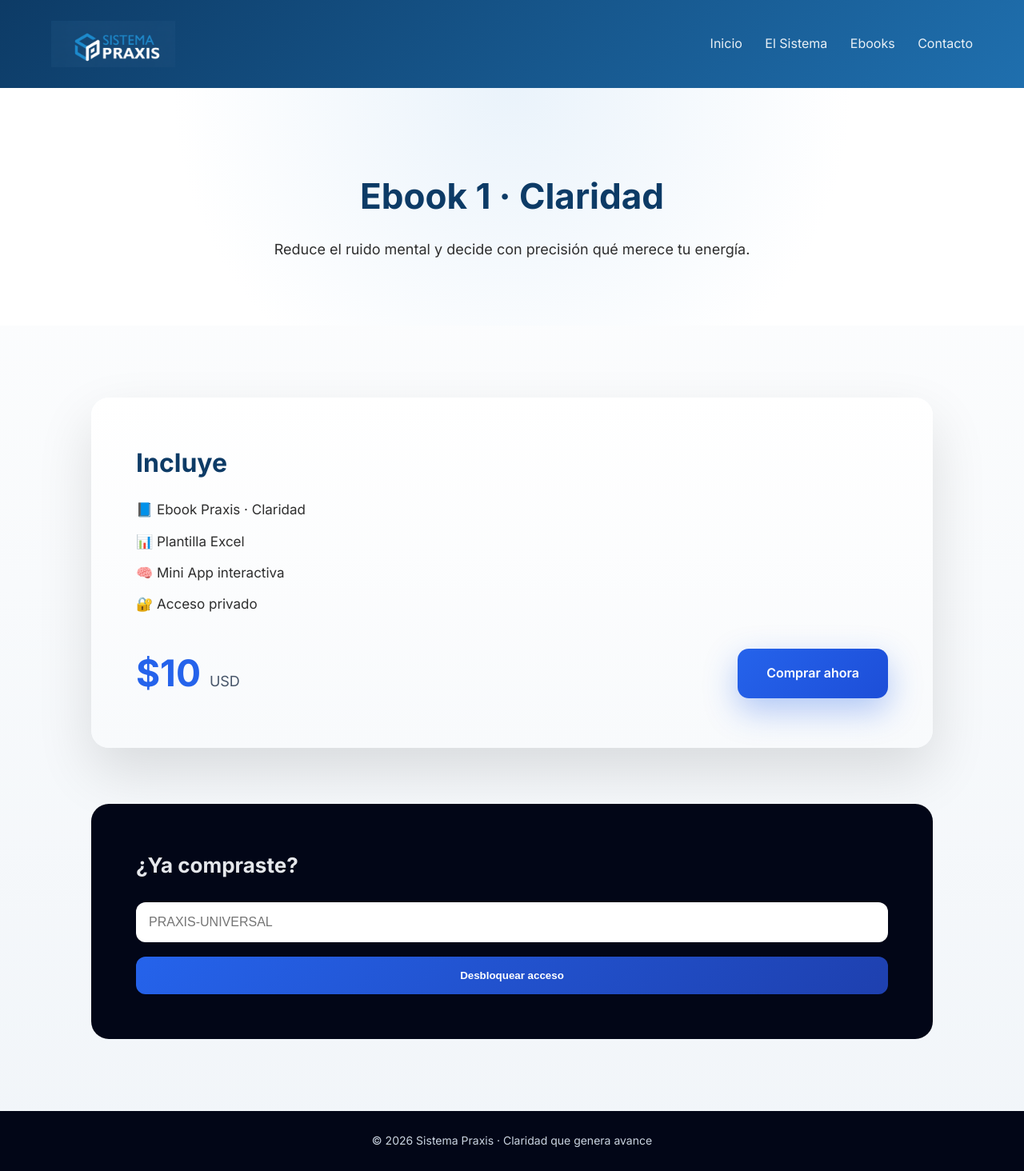
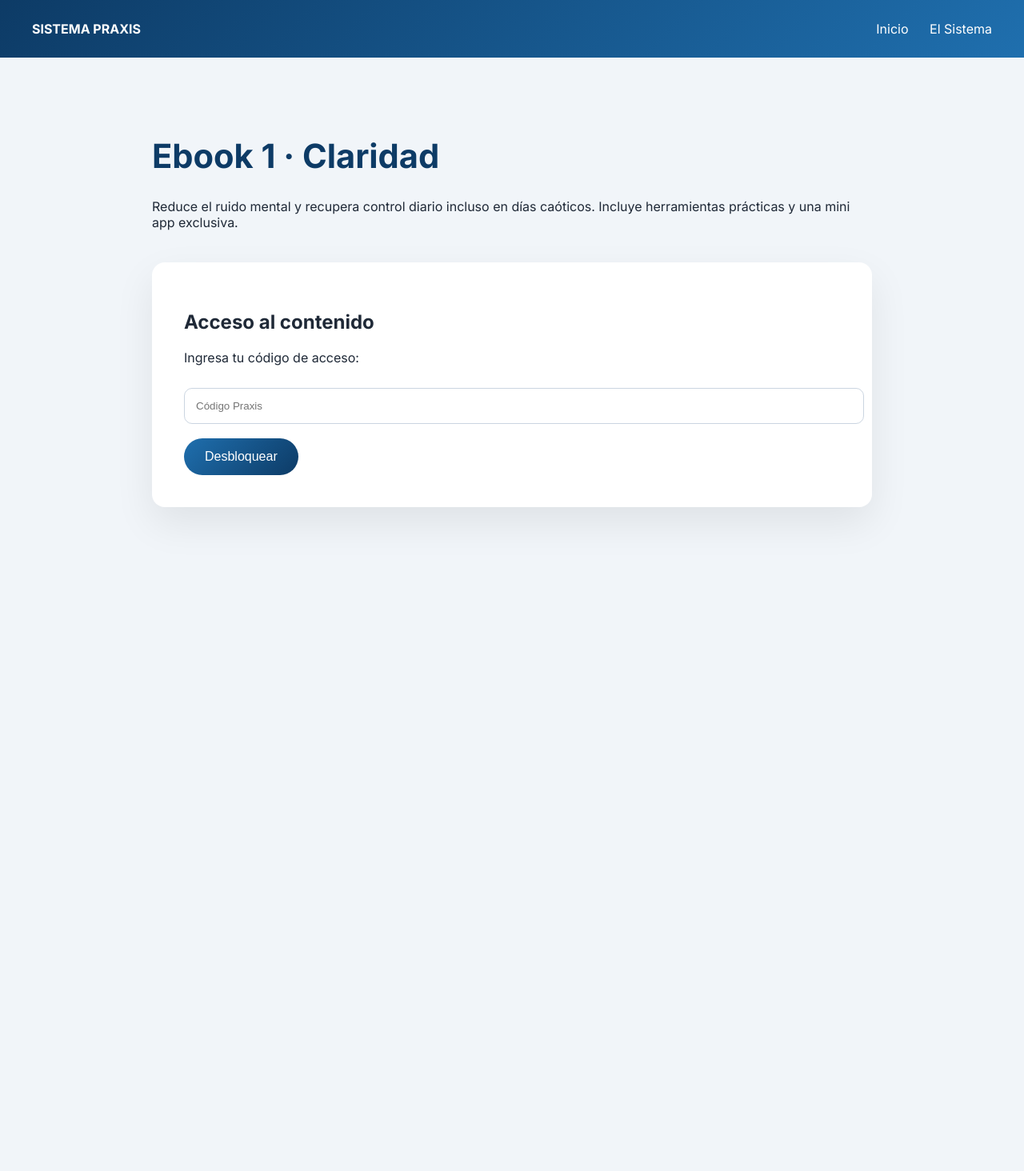
Before and after one commit to ivanmolinrev-ctrl/sistemapraxis, a plain HTML site: page ebook-1.html in a window 1280 px wide. Shown: the whole page at 80% size. After the commit the page ends 800 px from the top, so only its background shows below. Drawn offline with Linux system fonts and the light colour scheme.

Commit message:
Refactor ebook-1.html structure and styles

```diff
--- a/ebook-1.html
+++ b/ebook-1.html
@@ -10,232 +10,87 @@
 <style>
 :root{
   --azul:#0d3b66;
-  --azul2:#1f6fae;
-  --acento:#2563eb;
-  --claro:#eaf3fb;
-  --oscuro:#020617;
-  --texto:#2e2e2e;
+  --azul-sec:#1f6fae;
+  --bg:#f1f5f9;
+  --panel:#ffffff;
+  --text:#1f2937;
+  --muted:#475569;
 }
 
-*{box-sizing:border-box;margin:0;padding:0}
-
 body{
+  margin:0;
   font-family:Inter,system-ui;
-  background:linear-gradient(180deg,#ffffff,#f1f5f9);
-  color:var(--texto);
-  line-height:1.6;
+  background:var(--bg);
+  color:var(--text);
 }
 
-/* ================== ANIMACIONES BASE ================== */
-@keyframes fadeUp{
-  from{opacity:0; transform:translateY(30px)}
-  to{opacity:1; transform:translateY(0)}
+.container{
+  max-width:900px;
+  margin:auto;
+  padding:70px 24px;
 }
 
-@keyframes softGlow{
-  from{box-shadow:0 0 0 rgba(37,99,235,0)}
-  to{box-shadow:0 20px 60px rgba(37,99,235,.35)}
+header{
+  background:linear-gradient(135deg,var(--azul),var(--azul-sec));
+  color:#fff;
+  padding:26px 0;
 }
 
-/* HEADER */
-header{
-  background:linear-gradient(135deg,var(--azul),var(--azul2));
-  color:#fff;
-}
-.header-content{
+nav{
   max-width:1200px;
   margin:auto;
-  padding:26px 24px;
+  padding:0 24px;
   display:flex;
   justify-content:space-between;
   align-items:center;
 }
-.logo{
-  display:flex;
-  align-items:center;
-  gap:14px;
-}
-.logo img{height:58px}
-.logo span{font-size:22px;font-weight:700}
+
 nav a{
   color:#fff;
-  text-decoration:none;
-  margin-left:24px;
-  font-weight:500;
-  opacity:.9;
-}
-nav a:hover{opacity:1;text-decoration:underline}
-
-/* HERO */
-.hero{
-  padding:100px 24px 80px;
-  text-align:center;
-  background:radial-gradient(circle at top,#eaf3fb 0%,#ffffff 60%);
-  animation:fadeUp .9s ease forwards;
-}
-.hero h1{
-  font-size:44px;
-  color:var(--azul);
-  margin-bottom:18px;
-}
-.hero p{
-  max-width:720px;
-  margin:auto;
-  font-size:18px;
-}
-
-/* CONTENEDOR */
-.section{
-  max-width:1100px;
-  margin:auto;
-  padding:90px 24px;
-}
-
-/* TARJETA DE VENTA */
-.sale{
-  background:linear-gradient(180deg,#ffffff,#f8fafc);
-  border-radius:22px;
-  padding:56px;
-  box-shadow:0 30px 70px rgba(0,0,0,.12);
-  animation:fadeUp 1s ease forwards;
-  transition:transform .4s ease, box-shadow .4s ease;
-}
-.sale:hover{
-  transform:translateY(-6px);
-  box-shadow:0 40px 90px rgba(0,0,0,.18);
-}
-
-.sale h2{
-  font-size:32px;
-  color:var(--azul);
-  margin-bottom:20px;
-}
-
-.sale ul{
-  list-style:none;
-  margin-bottom:32px;
-}
-.sale li{
-  font-size:17px;
-  margin-bottom:12px;
-}
-
-/* PRECIO */
-.price-box{
-  display:flex;
-  align-items:center;
-  justify-content:space-between;
-  margin-top:36px;
-  flex-wrap:wrap;
-}
-.price{
-  font-size:46px;
-  font-weight:700;
-  color:var(--acento);
-}
-.price span{
-  font-size:18px;
-  font-weight:500;
-  color:#475569;
-}
-
-.buy-btn{
-  background:linear-gradient(135deg,#2563eb,#1d4ed8);
-  color:#fff;
-  padding:18px 36px;
-  border-radius:14px;
-  font-weight:600;
-  text-decoration:none;
-  box-shadow:0 15px 40px rgba(37,99,235,.35);
-  transition:transform .3s ease, box-shadow .3s ease;
-}
-.buy-btn:hover{
-  transform:translateY(-3px) scale(1.02);
-  box-shadow:0 25px 60px rgba(37,99,235,.45);
-}
-
-/* ACCESO */
-.access{
-  margin-top:70px;
-  padding:56px;
-  border-radius:22px;
-  background:linear-gradient(135deg,#020617,#020617);
-  color:#e5e7eb;
-  animation:fadeUp 1.1s ease forwards;
-}
-.access h2{font-size:26px;margin-bottom:8px}
-.access input{
-  width:100%;
-  padding:16px;
-  border-radius:12px;
-  border:none;
-  margin:18px 0;
-  font-size:16px;
-}
-.access button{
-  width:100%;
-  padding:16px;
-  background:linear-gradient(135deg,#2563eb,#1e40af);
-  border:none;
-  color:#fff;
-  border-radius:12px;
-  font-weight:600;
-  cursor:pointer;
-  transition:transform .3s ease;
-}
-.access button:hover{transform:scale(1.02)}
-
-/* CONTENIDO PRIVADO */
-.private{
-  display:none;
-  margin-top:70px;
-  background:linear-gradient(180deg,#ffffff,#f8fafc);
-  padding:56px;
-  border-radius:22px;
-  box-shadow:0 30px 70px rgba(0,0,0,.12);
-  animation:fadeUp .9s ease forwards;
-}
-
-.tools{
-  display:grid;
-  grid-template-columns:repeat(auto-fit,minmax(260px,1fr));
-  gap:32px;
-  margin-top:36px;
-}
-.tool{
-  background:#fff;
-  padding:32px;
-  border-radius:16px;
-  box-shadow:0 12px 30px rgba(0,0,0,.08);
-  transition:transform .35s ease, box-shadow .35s ease;
-}
-.tool:hover{
-  transform:translateY(-6px);
-  box-shadow:0 20px 50px rgba(0,0,0,.15);
-}
-.tool h3{margin-bottom:10px}
-.tool a{
-  display:inline-block;
-  margin-top:14px;
-  font-weight:600;
-  color:var(--acento);
+  margin-left:22px;
   text-decoration:none;
 }
 
-/* FOOTER */
-footer{
-  background:var(--oscuro);
-  color:#cbd5e1;
-  text-align:center;
-  padding:26px;
-  font-size:14px;
+h1{
+  font-size:2.6rem;
+  color:var(--azul);
 }
 
-/* RESPONSIVE */
-@media(max-width:900px){
-  nav{display:none}
-  .hero h1{font-size:34px}
-  .price-box{flex-direction:column;gap:24px}
+.panel{
+  background:var(--panel);
+  padding:40px;
+  border-radius:16px;
+  box-shadow:0 20px 50px rgba(0,0,0,.08);
+  margin-top:40px;
+}
+
+input{
+  width:100%;
+  padding:14px;
+  border-radius:10px;
+  border:1px solid #cbd5e1;
+  margin-top:12px;
+}
+
+button{
+  background:linear-gradient(135deg,var(--azul-sec),var(--azul));
+  color:#fff;
+  border:none;
+  padding:14px 26px;
+  border-radius:999px;
+  font-size:16px;
+  margin-top:18px;
+  cursor:pointer;
+}
+
+.hidden{display:none}
+
+.tools a{
+  display:block;
+  margin-top:14px;
+  font-weight:600;
+  color:var(--azul-sec);
+  text-decoration:none;
 }
 </style>
 </head>
@@ -243,78 +98,47 @@
 <body>
 
 <header>
-  <div class="header-content">
-    <div class="logo">
-      <img src="logo-sistema-praxis.png">
-      <span> </span>
-    </div>
 <nav>
+  <strong>SISTEMA PRAXIS</strong>
+  <div>
     <a href="index.html">Inicio</a>
     <a href="el-sistema.html">El Sistema</a>
-      <a href="el-sistema.html#ebooks">Ebooks</a>
-      <a href="#">Contacto</a>
+  </div>
 </nav>
-  </div>
 </header>
 
-<section class="hero">
+<div class="container">
+
 <h1>Ebook 1 · Claridad</h1>
-  <p>Reduce el ruido mental y decide con precisión qué merece tu energía.</p>
-</section>
+<p>
+Reduce el ruido mental y recupera control diario incluso en días caóticos.
+Incluye herramientas prácticas y una mini app exclusiva.
+</p>
 
-<section class="section">
+<div class="panel">
+<h2>Acceso al contenido</h2>
+<p>Ingresa tu código de acceso:</p>
 
-  <div class="sale">
-    <h2>Incluye</h2>
-    <ul>
-      <li>📘 Ebook Praxis · Claridad</li>
-      <li>📊 Plantilla Excel</li>
-      <li>🧠 Mini App interactiva</li>
-      <li>🔐 Acceso privado</li>
-    </ul>
+<input id="codigo" placeholder="Código Praxis">
+<button onclick="validar()">Desbloquear</button>
 
-    <div class="price-box">
-      <div class="price">$10 <span>USD</span></div>
-      <a class="buy-btn" href="#">Comprar ahora</a>
+<div id="acceso" class="hidden tools">
+  <hr style="margin:30px 0">
+  <a href="ebook1.pdf" download>📘 Descargar Ebook 1</a>
+  <a href="plantilla-praxis.xlsx" download>📊 Descargar Plantilla Excel</a>
+  <a href="motor-claridad.html">🧠 Acceder a la Mini App de Claridad</a>
 </div>
 </div>
 
-  <div class="access">
-    <h2>¿Ya compraste?</h2>
-    <input id="codeInput" placeholder="PRAXIS-UNIVERSAL">
-    <button onclick="unlock()">Desbloquear acceso</button>
 </div>
 
-  <div class="private" id="private">
-    <h2>Contenido desbloqueado</h2>
-    <div class="tools">
-      <div class="tool">
-        <h3>📘 Ebook</h3>
-        <a href="ebook-claridad.pdf" download>Descargar</a>
-      </div>
-      <div class="tool">
-        <h3>📊 Excel</h3>
-        <a href="plantilla-praxis.xlsx" download>Descargar</a>
-      </div>
-      <div class="tool">
-        <h3>🧠 Mini App</h3>
-        <a href="miniapp-claridad.html">Abrir</a>
-      </div>
-    </div>
-  </div>
-
-</section>
-
-<footer>
-© 2026 Sistema Praxis · Claridad que genera avance
-</footer>
-
 <script>
-function unlock(){
-  if(document.getElementById("codeInput").value==="PRAXIS-UNIVERSAL"){
-    document.getElementById("private").style.display="block";
+function validar(){
+  const codigo=document.getElementById("codigo").value.trim();
+  if(codigo==="PRAXIS-CLARIDAD-2026"){
+    document.getElementById("acceso").classList.remove("hidden");
   }else{
-    alert("Código inválido");
+    alert("Código incorrecto");
   }
 }
 </script>
```
Lines whose indentation alone changed are shown as unchanged.
